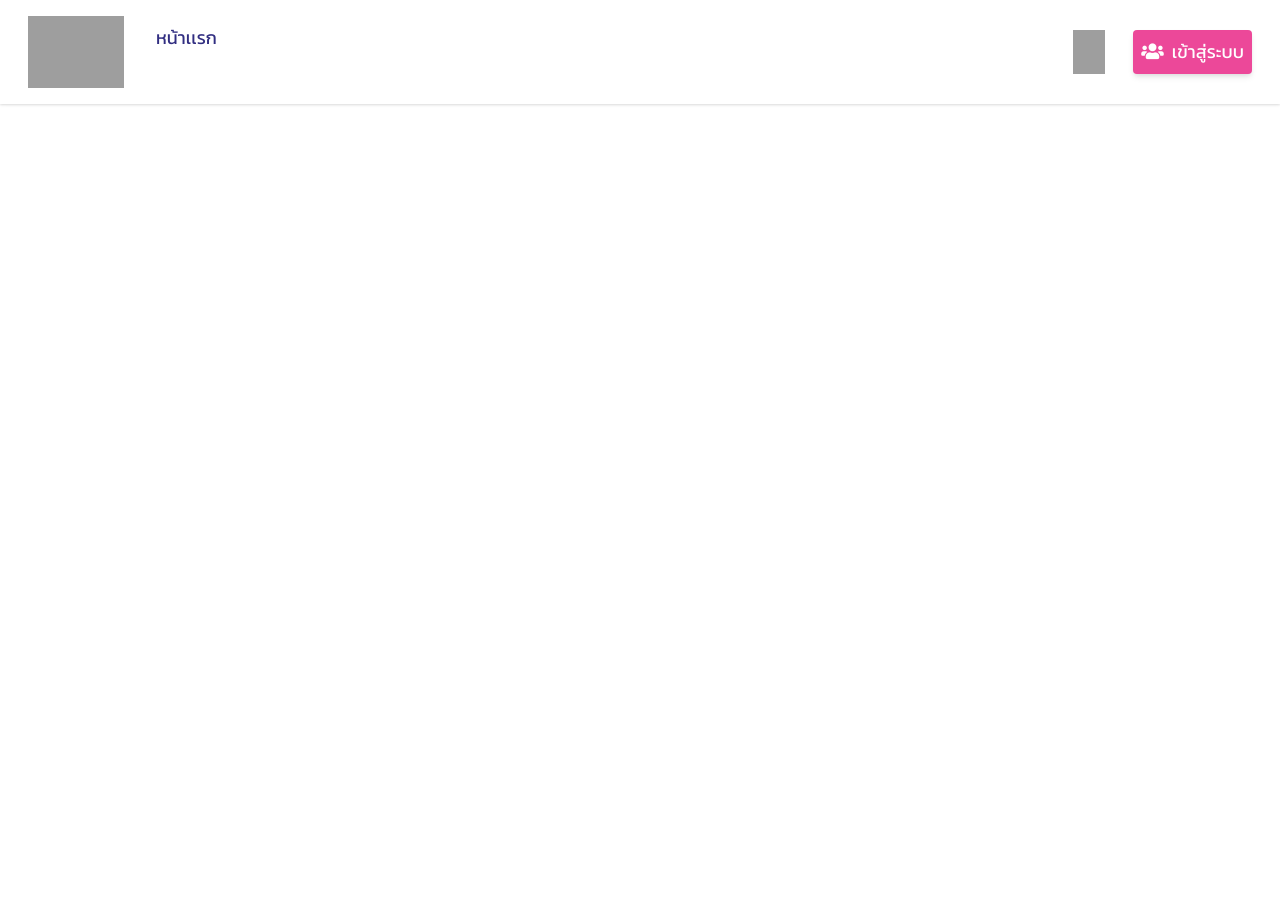
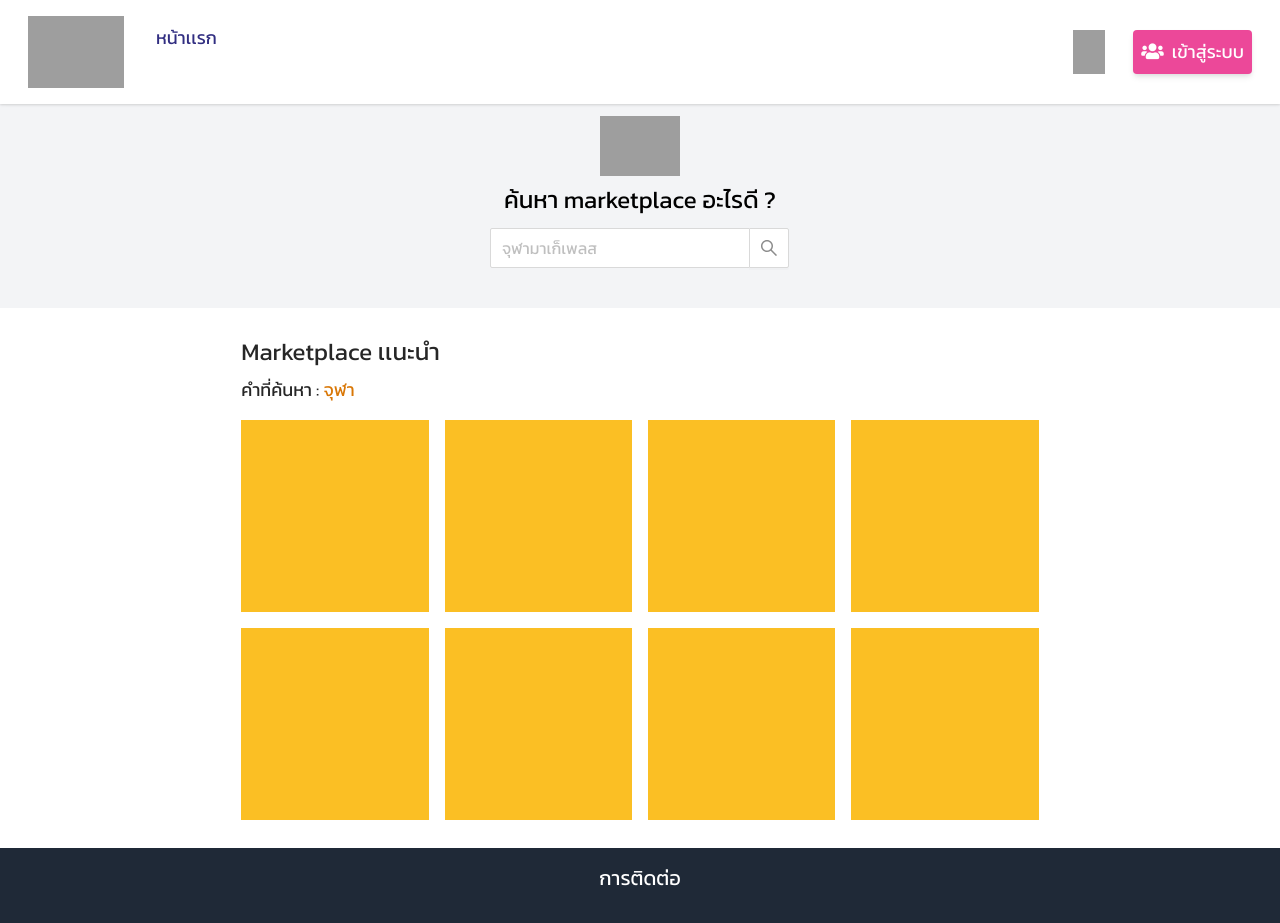
Before and after one commit to slilp/ecommerce-platform, a React (Create React App) app: page /marketplace in a window 1280 px wide. Before the commit this address led to /login. Shown: the top 923 px of the page. Built offline with nearby package versions, Linux system fonts and the light colour scheme; grey boxes are pictures that could not be loaded.

Commit message:
init search marketplace

```diff
--- a/package.json
+++ b/package.json
@@ -14,6 +14,7 @@
     "postcss": "^7.0.35",
     "react": "^17.0.1",
     "react-dom": "^17.0.1",
+    "react-elastic-carousel": "^0.11.0",
     "react-redux": "^7.2.2",
     "react-router-dom": "^5.2.0",
     "react-scripts": "4.0.1",
--- /dev/null
+++ b/src/features/landing/event/index.jsx
@@ -0,0 +1,119 @@
+import React from "react";
+import Carousel , { consts } from "react-elastic-carousel";
+
+function Event() {
+
+    const breakPoints = [
+        { width: 1, itemsToShow: 1 },
+        { width: 550, itemsToShow: 2 },
+        { width: 768, itemsToShow: 3 },
+        { width: 1200, itemsToShow: 4 },
+      ];
+
+     const myArrow =({ type, onClick, isEdge }) => {
+        const pointer = type === consts.PREV ? '👈' : '👉'
+        return (
+          <button onClick={onClick} disabled={isEdge}>
+            {pointer}
+          </button>
+        )
+      };
+
+  return (
+    <div className="container mx-auto mt-6 px-5">
+      <span className="text-2xl">Marketplace เเนะนำ</span>
+      <span className="text-xl float-right">ดูทั้งหมด</span>
+      <div className="flex flex-col lg:flex-row space-y-2  lg:space-x-2 lg:space-y-0 mt-2">
+        <div className="flex-1 lg:h-96 h-68 mt-1 ">
+          <div className="h-full">
+            <img
+              className="w-full h-full cursor-pointer hover:opacity-75"
+              src="https://positioningmag.com/wp-content/uploads/2020/03/bookfair.jpg"
+            ></img>
+          </div>
+        </div>
+        <div className="flex flex-col flex-1 space-y-2  lg:h-96 h-70">
+          <div className="flex flex-row flex-1 space-x-2 h-1/2">
+            <div className="flex-1">
+              <img
+                className="w-full h-full hover:opacity-75 cursor-pointer "
+                src="https://mpics.mgronline.com/pics/Images/563000006967601.JPEG"
+              ></img>
+            </div>
+            <div className="flex-1">
+              <img
+                className="w-full h-full hover:opacity-75 cursor-pointer "
+                src="https://mpics.mgronline.com/pics/Images/563000006967601.JPEG"
+              ></img>
+            </div>
+          </div>
+          <div className="flex flex-row flex-1 space-x-2 h-1/2">
+            <div>
+              <img
+                className="w-full h-full hover:opacity-75 cursor-pointer "
+                src="https://mpics.mgronline.com/pics/Images/563000006967601.JPEG"
+              ></img>
+            </div>
+            <div>
+              <img
+                className="w-full h-full hover:opacity-75 cursor-pointer "
+                src="https://mpics.mgronline.com/pics/Images/563000006967601.JPEG"
+              ></img>
+            </div>
+          </div>
+        </div>
+      </div>
+
+        <br></br>
+        <br></br>
+      <span className="text-2xl">Marketplace มาใหม่</span>
+      <span className="text-xl float-right">ดูทั้งหมด</span>
+      <br></br> <br></br>
+      <Carousel breakPoints={breakPoints} renderArrow={myArrow}>
+        <div className="div">
+        <img
+                className="hover:opacity-75 cursor-pointer"
+                src="https://mpics.mgronline.com/pics/Images/563000006967601.JPEG"
+              ></img>
+        </div>
+        <div className="div">
+        <img
+                className="hover:opacity-75 cursor-pointer ml-4"
+                src="https://mpics.mgronline.com/pics/Images/563000006967601.JPEG"
+              ></img>
+        </div>
+        <div className="div">
+        <img
+                className="hover:opacity-75 cursor-pointer ml-4"
+                src="https://mpics.mgronline.com/pics/Images/563000006967601.JPEG"
+              ></img>
+        </div>
+        <div className="div">  <img
+                className="hover:opacity-75 cursor-pointer ml-4"
+                src="https://mpics.mgronline.com/pics/Images/563000006967601.JPEG"
+              ></img></div>
+        <div className="div">
+        <img
+                className="hover:opacity-75 cursor-pointer ml-4"
+                src="https://mpics.mgronline.com/pics/Images/563000006967601.JPEG"
+              ></img>
+        </div>
+        <div className="div">
+        <img
+                className="hover:opacity-75 cursor-pointer ml-4"
+                src="https://mpics.mgronline.com/pics/Images/563000006967601.JPEG"
+              ></img>
+        </div>
+        <div className="div">
+        <img
+                className="hover:opacity-75 cursor-pointer ml-4"
+                src="https://mpics.mgronline.com/pics/Images/563000006967601.JPEG"
+              ></img>
+        </div>
+      </Carousel>
+
+    </div>
+  );
+}
+
+export default Event;
--- /dev/null
+++ b/src/features/landing/footer/index.jsx
@@ -0,0 +1,18 @@
+import React from "react";
+
+function Footer() {
+  return (
+    <div className="bg-gradient-to-b from-white to-blue-200  mt-10 text-center p-10">
+      <h1 className="text-3xl text-indigo-900">ให้ edverest ช่วยคุณ</h1>
+      <h1 className="text-2xl text-indigo-900">
+        เพื่อเจอทุนที่เราแนะนำสำหรับคุณ พร้อมระบบติดตามและสมัครทุนในอนาคต !
+      </h1>
+      <button className="text-white text-lg bg-pink-500 hover:bg-blue-600 shadow-md focus:outline-none p-2 rounded">
+        <i className="fas fa-users mr-2"></i>
+        เริ่มเลย
+      </button>
+    </div>
+  );
+}
+
+export default Footer;
--- a/src/features/landing/Head.jsx
+++ b/src/features/landing/header/index.jsx
@@ -1,6 +1,6 @@
 import React from "react";
 
-function Head() {
+function Header() {
   return (
     <div className="container mx-auto">
       <div className="flex flex-col-reverse lg:flex-row justify-between items-center">
@@ -34,4 +34,4 @@ function Head() {
   );
 }
 
-export default Head;
+export default Header;
--- a/src/features/landing/index.jsx
+++ b/src/features/landing/index.jsx
@@ -1,10 +1,13 @@
 import React from "react";
-import Head from "./Head";
+import Header from "./header";
+import Event from "./event";
+import Footer from "./footer";
+
 
 function Landing(props) {
   return (
     <div className="m-0 p-0">
-      <Head></Head>
+      <Header></Header>
       <div className="bg-gray-50 mt-10">
         <div className="flex flex-col lg:flex-row container mx-auto p-5 lg:p-10">
           <div className="flex-1 text-center lg:border-r-2  border-gray-400 p-5 pb-10">
@@ -77,6 +80,8 @@ function Landing(props) {
           </div>
         </div>
       </div>
+      <Event></Event>
+      <Footer></Footer>
     </div>
   );
 }
--- /dev/null
+++ b/src/features/marketplace/index.jsx
@@ -0,0 +1,48 @@
+import React from "react";
+import MarketPlaceItem from "./item";
+import { Input } from "antd";
+const { Search } = Input;
+
+function MarketPlace() {
+  const onSearch = (value) => console.log(value);
+
+  return (
+    <div>
+      <div className="bg-gray-100 p-10 text-center">
+        <div className="flex justify-center mb-2">
+          <img
+            className="w-20"
+            src="https://www.flaticon.com/svg/vstatic/svg/2230/2230606.svg?token=exp=1611865293~hmac=a49eadaf9d958e42550d6b45f482a241"
+          ></img>
+        </div>
+
+        <h1 className="text-2xl text-black">ค้นหา marketplace อะไรดี ?</h1>
+        <Search
+          placeholder="จุฬามาเก็เพลส"
+          onSearch={onSearch}
+          size="large"
+          loading={false}
+          style={{ width: 300 }}
+        />
+      </div>
+      <div className="container mx-auto p-5  lg:w-2/3">
+        <p className="text-2xl m-2 ">Marketplace เเนะนำ </p>
+        <p className="text-lg m-2 ">
+          คำที่ค้นหา : <span className="text-yellow-600">จุฬา</span>{" "}
+        </p>
+        <div className="grid lg:grid-cols-4 grid-cols-2">
+          <MarketPlaceItem></MarketPlaceItem>
+          <MarketPlaceItem></MarketPlaceItem>
+          <MarketPlaceItem></MarketPlaceItem>
+          <MarketPlaceItem></MarketPlaceItem>
+          <MarketPlaceItem></MarketPlaceItem>
+          <MarketPlaceItem></MarketPlaceItem>
+          <MarketPlaceItem></MarketPlaceItem>
+          <MarketPlaceItem></MarketPlaceItem>
+        </div>
+      </div>
+    </div>
+  );
+}
+
+export default MarketPlace;
--- /dev/null
+++ b/src/features/marketplace/item/index.jsx
@@ -0,0 +1,11 @@
+import React from 'react'
+
+function MarketPlaceItem() {
+    return (
+        <div className="bg-yellow-400 h-48 w-auto m-2">
+
+        </div>
+    )
+}
+
+export default MarketPlaceItem
--- a/src/layout/footer/index.jsx
+++ b/src/layout/footer/index.jsx
@@ -1,60 +1,21 @@
-import React from 'react'
+import React from "react";
 
 function Footer(props) {
-    return (
-        <div>
-                <br/>
-                <br/>
-                <br/>
-                <br/>
-                <br/>
-                <br/>
-                <br/>
-                <br/>
-                <br/>
-                <br/>
-                <br/>
-                <br/>
-                <br/>
-                <br/>
-                <br/>
-                <br/>
-                <br/>
-                <br/>
-                <br/>
-                <br/>
-                <br/>
-                <br/>
-                <br/>
-                <br/>
-                <br/>
-                <br/>
-                <br/>
-                <br/>
-                <br/>
-                <br/>
-                <br/>
-                <br/>
-                <br/>
-                <br/>
-                <br/>
-                <br/>
-                <br/>
-                <br/>
-                <br/>
-                <br/>
-                <br/>
-                <br/>
-                <br/>
-                <br/>
-                <br/>
-                <br/>
-                <br/>
-                <br/>
-                <br/>
-                <br/>
-        </div>
-    )
+  return (
+    <div className="bg-gray-800 p-4  text-center">
+      <div className="container mx-auto">
+        <h1 className="text-xl text-white">การติดต่อ</h1>
+        <i className="fab fa-facebook text-3xl text-white m-5"></i> <span className="text-lg text-white">0875006783</span>
+        <br></br>
+        <i className="fab fa-facebook text-3xl text-white m-5"></i> <span className="text-lg text-white">0875006783</span>
+        <br></br>
+        <i className="fab fa-facebook text-3xl text-white m-5"></i> <span className="text-lg text-white">0875006783</span>
+        <p className="text-sm text-white">
+          @2021 blink ecommerce All right reserved
+        </p>
+      </div>
+    </div>
+  );
 }
 
-export default Footer
+export default Footer;
--- a/src/layout/navbar/index.jsx
+++ b/src/layout/navbar/index.jsx
@@ -3,7 +3,7 @@ import React from "react";
 function NavBar(props) {
   return (
     <>
-      <div className="lg:fixed bg-white pt-4 lg:p-4 lg:shadow w-full">
+      <div className="lg:fixed bg-white pt-4 lg:p-4 lg:shadow w-full z-50">
         <div className="container mx-auto pl-3 pr-3 ">
           <div className="hidden  lg:flex flex-wrap justify-between items-center ">
             <div className="flex space-x-5 align-middle">
@@ -50,7 +50,7 @@ function NavBar(props) {
 
 function NavBarMobile() {
   return (
-    <div className="sticky top-0 bg-white p-3 shadow w-full lg:hidden">
+    <div className="sticky top-0 bg-white p-3 shadow w-full lg:hidden z-50">
       <div className="container mx-auto pl-3 pr-3 ">
         <div className="flex  flex-wrap justify-between items-center ">
           <div className="flex space-x-5 align-middle">
--- a/src/layout/route/routes.js
+++ b/src/layout/route/routes.js
@@ -5,6 +5,7 @@ import React, {
 const Login = lazy(() => import('../../features/login'));
 const Register = lazy(() => import('../../features/register'));
 const Main = lazy(() => import('../../features/landing'));
+const Marketplace = lazy(()=> import('../../features/marketplace'));
 
   const routes = {
     login: {
@@ -24,6 +25,12 @@ const Main = lazy(() => import('../../features/landing'));
       exact: '/',
       name: 'Main',
       component: Main
+    },
+    marketplace: {
+      path: '/marketplace',
+      exact: '/marketplace',
+      name: 'Marketplace',
+      component: Marketplace
     }
   };
 
@@ -32,7 +39,8 @@ const Main = lazy(() => import('../../features/landing'));
     routes:[
       routes.login,
       routes.register,
-      routes.main
+      routes.main,
+      routes.marketplace
     ],
     redirect:{
       ...routes.login
```
Also changed, not shown: 2 other files (tests, documents, lock files or other folders).
